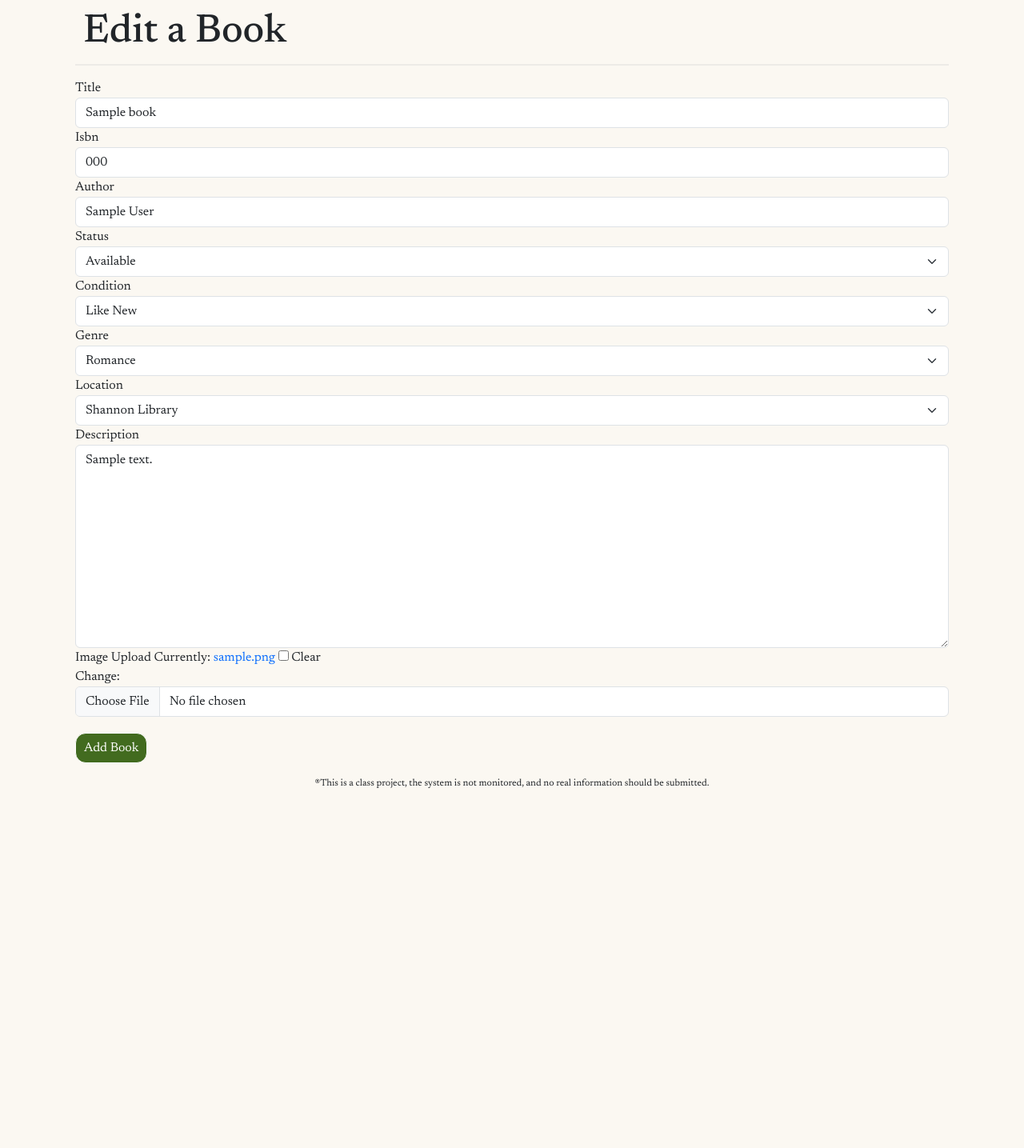
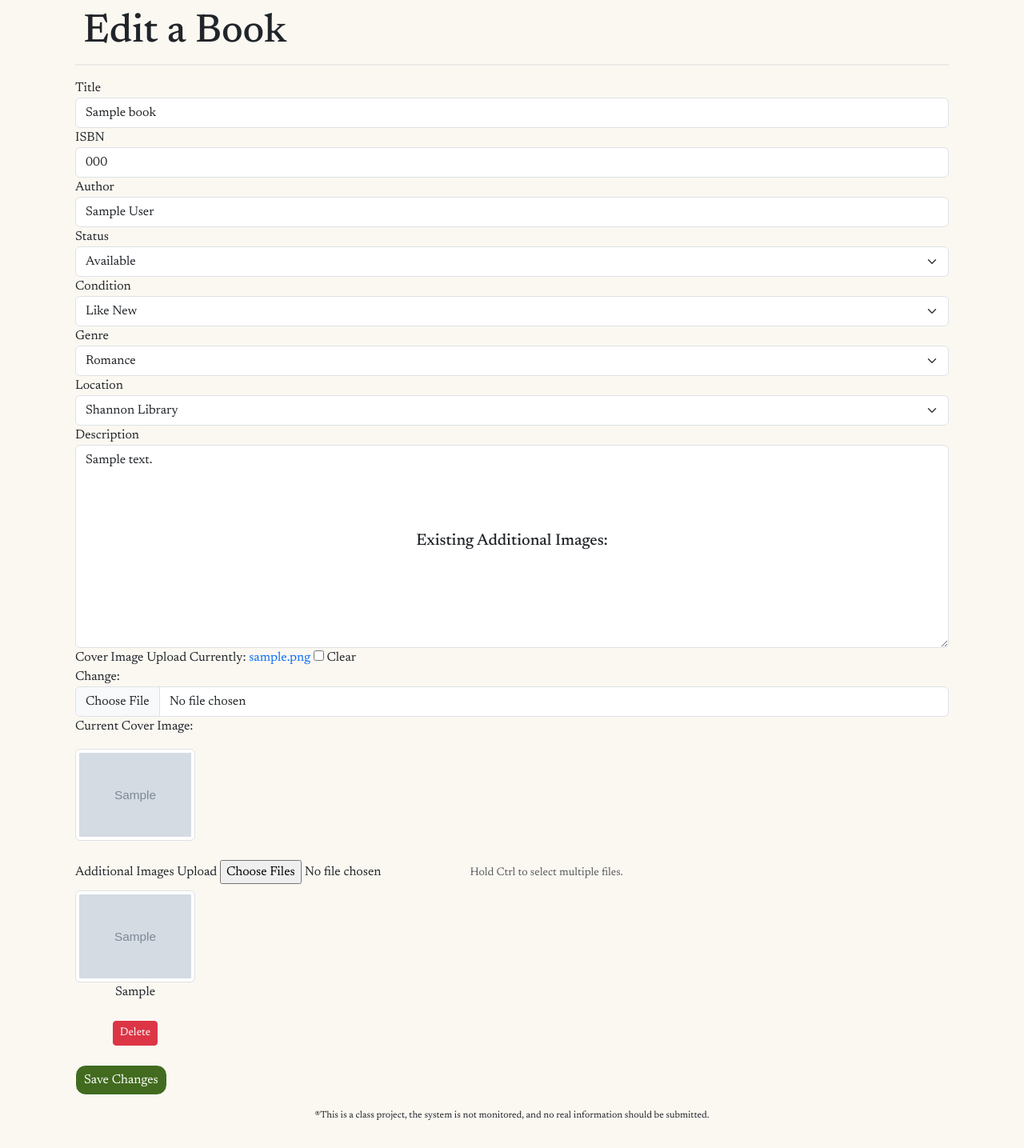
Before and after one commit to aziza50/Book-Catalog-and-Lending-App, a Django app: page /catalog/edit_item/1/ in a window 1280 px wide. Shown: the part 104-1539 px from the top of the page at 80% size. Before the commit the page ends 1089 px from the top, so only its background shows below. Run offline with Django 5.2, Linux system fonts and the light colour scheme; a user stored in the database is signed in; tables that the repository leaves empty hold one stand-in row (values such as "Sample post"); grey boxes marked "Sample" are stand-in pictures; some libraries are stand-ins or nearby versions.

Commit message:
Add support for multiple additional images in book forms and views
- Introduced MultipleFileField for handling multiple image uploads in BooksForm.
- Created BookImage model to store additional images associated with books.
- Updated edit_book.html to allow uploading and displaying additional images.
- Implemented delete_book_image view for removing additional images.
- Adjusted URLs to include route for deleting book images.

```diff
--- a/catalog/forms.py
+++ b/catalog/forms.py
@@ -1,13 +1,34 @@
 from django import forms
-from .models import Book, Collection, Comments
+from .models import Book, Collection, Comments, BookImage
 from django.contrib.auth.models import User
 from django.core.exceptions import ValidationError
 from django.db.models import Q
 
+class MultipleFileInput(forms.ClearableFileInput):
+    allow_multiple_selected = True
 
+# Custom field for handling multiple files
+class MultipleFileField(forms.FileField):
+    def __init__(self, *args, **kwargs):
+        kwargs.setdefault("widget", MultipleFileInput())
+        super().__init__(*args, **kwargs)
+
+    def clean(self, data, initial=None):
+        single_file_clean = super().clean
+        if isinstance(data, (list, tuple)):
+            result = [single_file_clean(d, initial) for d in data]
+        else:
+            result = [single_file_clean(data, initial)]
+        return result
 
 class BooksForm(forms.ModelForm):
     cover_image = forms.ImageField(required=False)  # Allow optional image upload
+
+    additional_images = MultipleFileField(
+        required=False,
+        label="Additional Images",
+        help_text="Select multiple images to upload (hold Ctrl to select multiple files)"
+    )
 
     class Meta:
         model = Book
@@ -66,6 +87,24 @@ class AddBooksToCollectionForm(forms.ModelForm):
             self.fields['books'].queryset = Book.objects.filter(
                 Q(is_private=False) | Q(collections=instance)
             ).distinct()
+
+class BookImageForm(forms.ModelForm):
+    class Meta:
+        model = BookImage
+        fields = ['image', 'caption']
+        widgets = {
+            'image': forms.ClearableFileInput(attrs={'class': 'form-control'}),
+            'caption': forms.TextInput(attrs={'class': 'form-control', 'placeholder': 'Image caption (optional)'})
+        }
+
+    def save(self, commit=True):
+        # Handle deleting old cover image if it's being replaced
+        if self.instance.pk:
+            old_instance = Book.objects.get(pk=self.instance.pk)
+            if old_instance.cover_image and self.cleaned_data.get('cover_image') != old_instance.cover_image:
+                old_instance.cover_image.delete(save=False)
+
+        return super().save(commit)
 
 class CreateCollectionForm(forms.ModelForm):
     books = forms.ModelMultipleChoiceField(
--- a/catalog/models.py
+++ b/catalog/models.py
@@ -70,6 +70,17 @@ class Comments(models.Model):
     rating = models.IntegerField()
 
 
+class BookImage(models.Model):
+    book = models.ForeignKey(Book, on_delete=models.CASCADE, related_name='images')
+    image = models.ImageField(upload_to='book_images/')
+    caption = models.CharField(max_length=255, blank=True)
+    order = models.PositiveIntegerField(default=0)
+
+    class Meta:
+        ordering = ['order']
+
+    def __str__(self):
+        return f"Image for {self.book.title}"
 
 class Collection(models.Model):
     title = models.CharField(max_length=255)
--- a/catalog/templates/catalog/edit_book.html
+++ b/catalog/templates/catalog/edit_book.html
@@ -4,61 +4,98 @@
 {% load static %}
     <div class="container">
         <h1>Edit a Book</h1>
-        <hr class="mt-0 line-strip" >
+        <hr class="mt-0 line-strip">
 
         <form method="POST" enctype="multipart/form-data">
             {% csrf_token %}
 
+            <!-- Title Field -->
             <div class="form-group">
                 <label for="{{ form.title.id_for_label }}">Title</label>
                 {{ form.title }}
             </div>
 
+            <!-- ISBN Field -->
             <div class="form-group">
-                <label for="{{ form.title.id_for_label }}">Isbn</label>
-                   {{ form.isbn|add_class:"form-control" }}
-                     {% for error in form.isbn.errors %}
-                <div class="text-danger">{{ error }}</div>
-                    {% endfor %}
+                <label for="{{ form.isbn.id_for_label }}">ISBN</label>
+                {{ form.isbn|add_class:"form-control" }}
+                {% for error in form.isbn.errors %}
+                    <div class="text-danger">{{ error }}</div>
+                {% endfor %}
             </div>
 
+            <!-- Author Field -->
             <div class="form-group">
                 <label for="{{ form.author.id_for_label }}">Author</label>
                 {{ form.author }}
             </div>
 
+            <!-- Status Field -->
             <div class="form-group">
                 <label for="{{ form.status.id_for_label }}">Status</label>
                 {{ form.status }}
             </div>
 
+            <!-- Condition Field -->
             <div class="form-group">
                 <label for="{{ form.condition.id_for_label }}">Condition</label>
                 {{ form.condition }}
             </div>
 
+            <!-- Genre Field -->
             <div class="form-group">
                 <label for="{{ form.genre.id_for_label }}">Genre</label>
                 {{ form.genre }}
             </div>
 
+            <!-- Location Field -->
             <div class="form-group">
                 <label for="{{ form.location.id_for_label }}">Location</label>
                 {{ form.location }}
             </div>
 
+            <!-- Description Field -->
             <div class="form-group">
                 <label for="{{ form.description.id_for_label }}">Description</label>
                 {{ form.description }}
             </div>
 
-          <div class="image-group">
-                <label for="{{ form.description.id_for_label }}">Image Upload</label>
+            <!-- Cover Image Upload -->
+            <div class="image-group">
+                <label for="{{ form.cover_image.id_for_label }}">Cover Image Upload</label>
                 {{ form.cover_image }}
+
+                {% if book.cover_image %}
+                    <p>Current Cover Image:</p>
+                    <img src="{{ book.cover_image.url }}" alt="Cover Image" class="img-thumbnail" style="max-width: 150px;">
+                {% endif %}
             </div>
 
-            <button type="submit" class="btn btn-custom active text-white" style = "margin-top: 20px">Add Book</button>
+            <!-- Additional Images Upload -->
+            <div class="image-group mt-4">
+                <label for="{{ form.additional_images.id_for_label }}">Additional Images Upload</label>
+                {{ form.additional_images }}
+                <small class="form-text text-muted">Hold Ctrl to select multiple files.</small>
+
+                {% if additional_images %}
+                    <h5>Existing Additional Images:</h5>
+                    <div class="image-gallery d-flex flex-wrap gap-3 mt-2">
+                        {% for image in additional_images %}
+                            <div class="image-item text-center" style="width: 150px;">
+                                <img src="{{ image.image.url }}" alt="{{ image.caption|default:'' }}" class="img-thumbnail" style="max-width: 100%;">
+                                {% if image.caption %}
+                                    <p>{{ image.caption }}</p>
+                                {% endif %}
+                                <!-- Delete Button -->
+                                <a href="{% url 'catalog:delete_book_image' image.id %}" class="btn btn-danger btn-sm mt-2">Delete</a>
+                            </div>
+                        {% endfor %}
+                    </div>
+                {% endif %}
+            </div>
+
+            <!-- Submit Button -->
+            <button type="submit" class="btn btn-custom active text-white mt-4">Save Changes</button>
         </form>
     </div>
-
 {% endblock content %}
--- a/catalog/urls.py
+++ b/catalog/urls.py
@@ -20,4 +20,5 @@ urlpatterns = [
     path('collections/<int:collection_id>/add_books/', views.add_books_to_collection, name='add_books_to_collection'),
     path('collections/<int:collection_id>edit/', views.edit_collection, name='edit_collection'),
     path('collections/<int:collection_id>/delete/', views.delete_collection, name='delete_collection'),
+    path('delete-book-image/<int:image_id>/', views.delete_book_image, name='delete_book_image'),
 ]
--- a/catalog/views.py
+++ b/catalog/views.py
@@ -1,5 +1,5 @@
 from django.shortcuts import render, redirect, get_object_or_404
-from .models import Book, Collection, Comments
+from .models import Book, Collection, Comments, BookImage
 from django.contrib.auth.decorators import login_required
 from users.forms import BookRequestForm
 from django.core.exceptions import ValidationError
@@ -17,6 +17,13 @@ def lend_book(request):
             book = form.save(commit = False)
             book.lender = user
             book.save()
+            additional_images = request.FILES.getlist('additional_images')
+            for i, image_file in enumerate(additional_images):
+                BookImage.objects.create(
+                    book=book,
+                    image=image_file,
+                    order=i
+                )
             return redirect('users:dashboard')
         else:
             print(form.errors)
@@ -112,13 +119,35 @@ def edit(request, book_id):
     if request.method == 'POST':
         form = BooksForm(request.POST, request.FILES, instance = book_to_edit)
         if form.is_valid():
-            form.save()
+            book = form.save()
+            files = form.cleaned_data.get('additional_images')
+            if files:
+                for i, f in enumerate(files):
+                    BookImage.objects.create(
+                        book=book,
+                        image=f,
+                        order=book.images.count() + i
+                    )
             return redirect('catalog:book_list')
         else:
             print(form.errors)
     else:
         form = BooksForm(instance=book_to_edit)
-    return render(request, 'catalog/edit_book.html', {'form': form, 'book':book_to_edit})
+
+    return render(request, 'catalog/edit_book.html', {
+        'form': form,
+        'book': book_to_edit,
+        'additional_images': book_to_edit.images.all()
+    })
+
+@login_required
+def delete_book_image(request, image_id):
+    image = get_object_or_404(BookImage, id=image_id)
+
+    # Delete the image from the database (and S3 if applicable)
+    image.delete()
+
+    return redirect('catalog:edit_book', book_id=image.book.id)
 
 def filter_book(request, filterCategory):
     user = request.user
```
